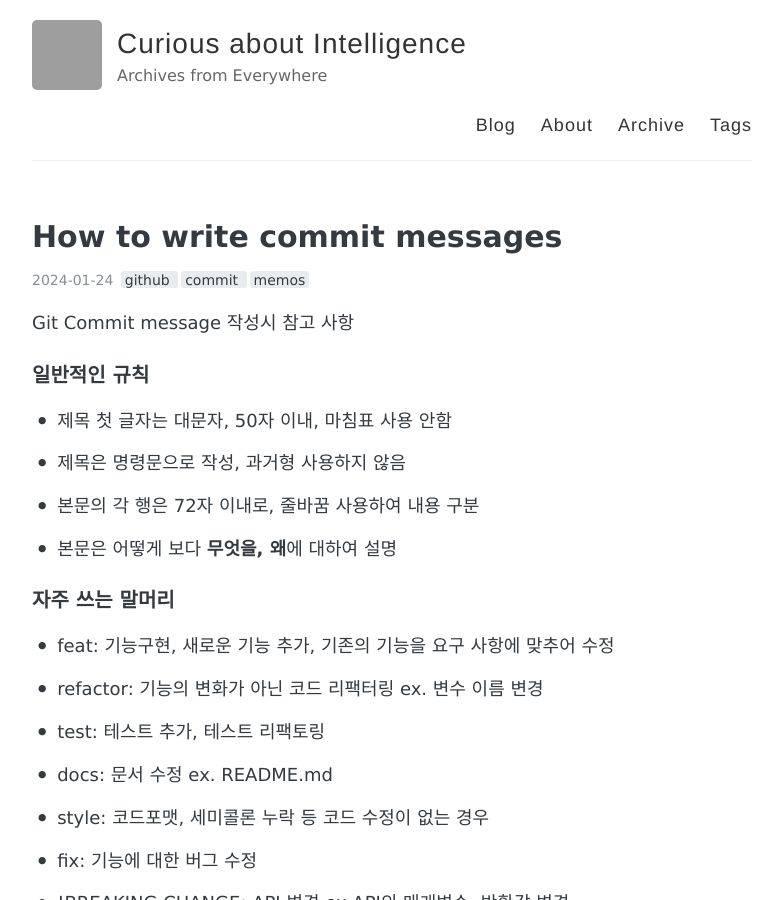
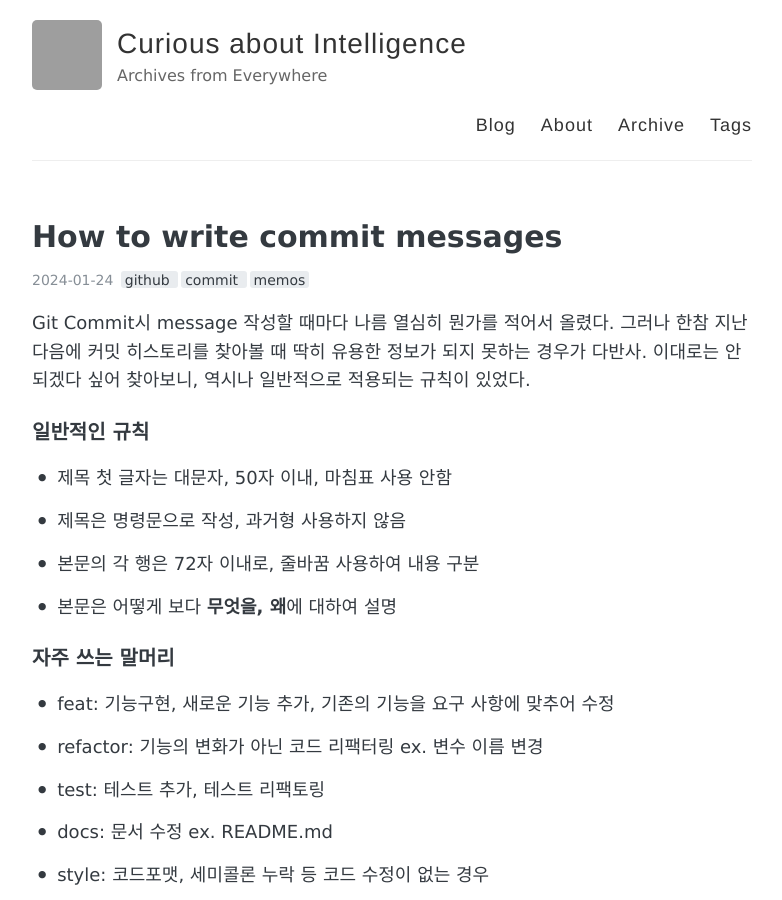
Before and after one commit to shinymj/shinymj.github.io, a Jekyll site: the page built from _posts/2024-01-15-How-to-Write-Commit-Messages.md, in a window 1280 px wide and 900 px high. Shown: the whole window, without its empty margins (248-1030 px from the left). Built offline with Jekyll 4.4.1, drawn with Linux system fonts in a browser that asks for light colours; grey boxes are pictures that could not be loaded.

Commit message:
Fix: futrue:true 추가하고 포스트에 published 옵션 넣어줌
게시 안되는 문제를 해결하기 위한 몸부림

```diff
--- a/_posts/2024-01-15-How-to-Write-Commit-Messages.md
+++ b/_posts/2024-01-15-How-to-Write-Commit-Messages.md
@@ -1,12 +1,16 @@
 ---
 layout: post
+published: true
 title: "How to write commit messages"
+excerpt: Git commit message 작성시 참고 사항
 date:  2024-01-24 10:34:00 +0900
 tags: [github, commit, memos]
 comments: true
 ---
 
-Git Commit message 작성시 참고 사항
+Git Commit시 message 작성할 때마다 나름 열심히 뭔가를 적어서 올렸다.
+그러나 한참 지난 다음에 커밋 히스토리를 찾아볼 때 딱히 유용한 정보가 되지 못하는 경우가 다반사.
+이대로는 안되겠다 싶어 찾아보니, 역시나 일반적으로 적용되는 규칙이 있었다.
 
 ### 일반적인 규칙
 
```
